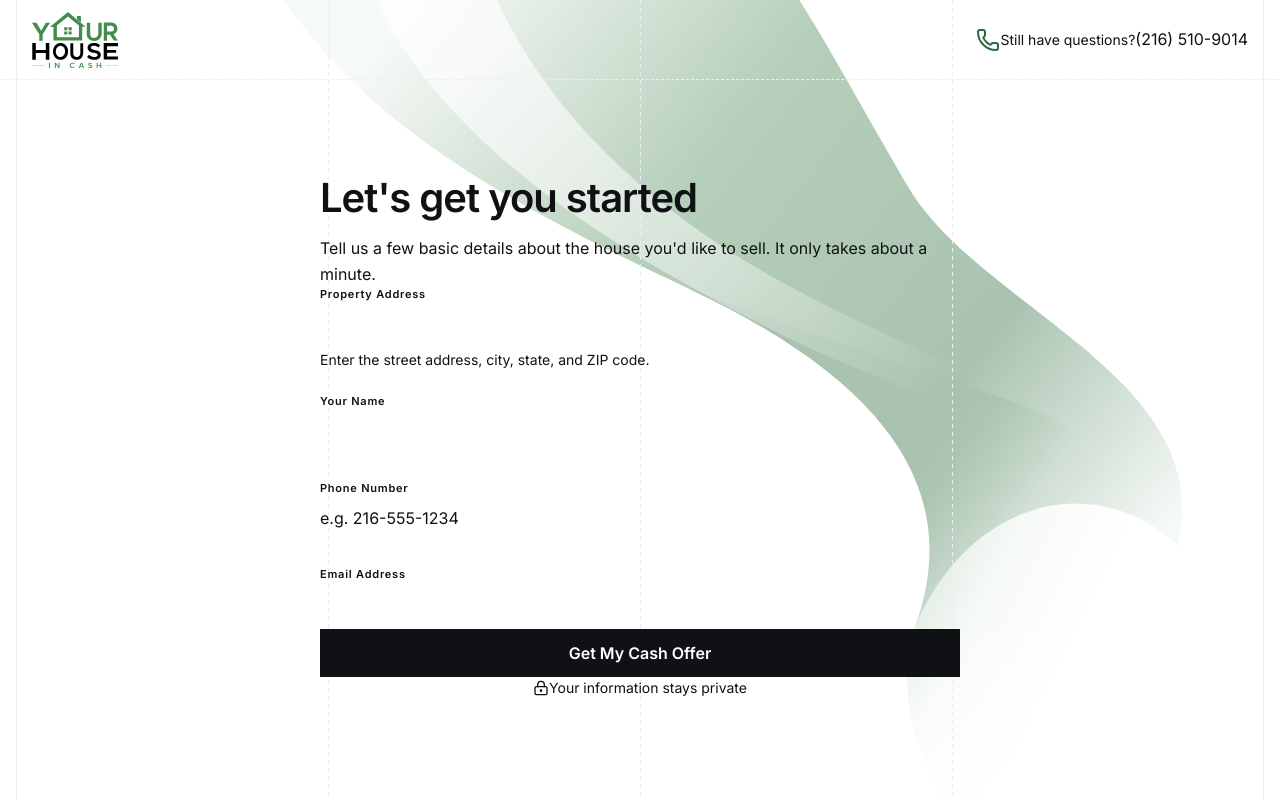
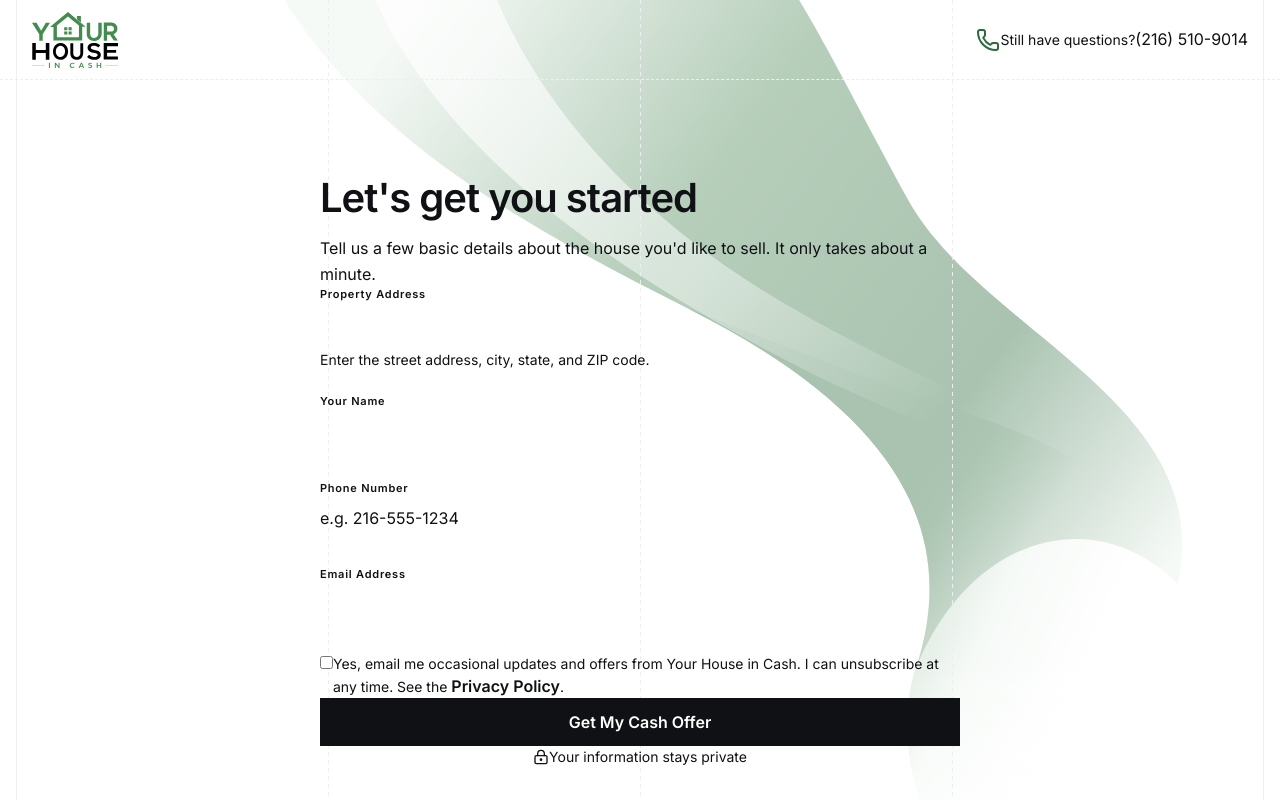
Before and after one commit to YHICAdmin/your-house-in-cash, a Next.js app: page /get-cash-offer in a window 1280 px wide. Shown: the top 800 px of the page. Built offline with nearby package versions, Linux system fonts and the light colour scheme.

Commit message:
add marketing check box to forms

```diff
--- a/project-documentation/form.md
+++ b/project-documentation/form.md
@@ -202,6 +202,13 @@ Inherits [Field](#field).
 * When a native radio or checkbox has visible focus, apply the global [Focus-Visible Treatment](accessibility.md#focus-visible-treatment) around its full option container instead of a separate outline around the indicator. Keyboard focus remains on the native control; the container does not become an additional tab stop.
 * While a choice group displays a validation error, set `aria-invalid="true"` on its `fieldset` and include the group error message's ID in the fieldset's `aria-describedby`, preserving any existing references to group guidance.
 
+# Optional Marketing Email Consent
+
+* A form may offer an unchecked optional checkbox for promotional email. It must not be required to submit the form and must never be preselected.
+* Its visible copy must identify the sender, describe the promotional-email purpose, state that recipients can unsubscribe, and link to the Privacy Policy.
+* This consent does not authorize automated marketing calls or texts. Those channels require a separate, legally reviewed consent flow.
+* When selected, submission storage records the affirmative choice, server capture time, and the consent-copy version. An unselected checkbox stores no consent time or version.
+
 # Submission State
 
 ## Component and Semantics
--- a/project-documentation/website-specification/privacy-policy-page.md
+++ b/project-documentation/website-specification/privacy-policy-page.md
@@ -111,7 +111,7 @@ We keep lead and inquiry information for three years after our last meaningful i
 
 #### Marketing Communications
 
-We may use your contact information to respond to your request, discuss your property, provide an offer, and follow up about a possible transaction. If we send promotional email, you can opt out by using the unsubscribe instructions in the message or contacting us. Submitting a form does not itself give permission for automated marketing calls or texts.
+We may use your contact information to respond to your request, discuss your property, provide an offer, and follow up about a possible transaction. Where a form offers an optional promotional-email checkbox, we use it to record your affirmative choice to receive occasional updates and offers. You can opt out of promotional email by using the unsubscribe instructions in the message or contacting us. Submitting a form does not itself give permission for automated marketing calls or texts.
 
 #### Privacy Requests
 
--- a/project-documentation/website-specification/seller-form-page.md
+++ b/project-documentation/website-specification/seller-form-page.md
@@ -101,6 +101,7 @@ Guide sellers through submitting their contact and property details to request a
   2. `Your Name`
   3. `Phone Number`
   4. `Email Address`
+  5. Optional email-marketing consent: `Yes, email me occasional updates and offers from Your House in Cash. I can unsubscribe at any time. See the Privacy Policy.`
 * Primary action: `Get My Cash Offer`.
 * Phone Number placeholder: `e.g. 216-555-1234`.
 * Save-failure message: `We couldn’t save your details. Please try again.`
@@ -120,6 +121,7 @@ Guide sellers through submitting their contact and property details to request a
 * `Your Name` uses the shared [Text Field](../form.md#text-field) as a single full-name field.
 * `Phone Number` uses the shared [Phone Field](../form.md#phone-field).
 * `Email Address` uses the shared [Email Field](../form.md#email-field).
+* The email-marketing checkbox follows the shared [Optional Marketing Email Consent](../form.md#optional-marketing-email-consent) requirements. It is optional and unchecked by default.
 * `Your Name` is valid when non-empty after trimming leading and trailing whitespace. It does not require two words or restrict the language or script used.
 
 ### Dimensions and Alignment
--- a/src/app/(site)/privacy-policy/page.tsx
+++ b/src/app/(site)/privacy-policy/page.tsx
@@ -72,7 +72,7 @@ export default function PrivacyPolicyPage() {
 
                 <section>
                   <h2 className="text-heading-3">Marketing Communications</h2>
-                  <p>We may use your contact information to respond to your request, discuss your property, provide an offer, and follow up about a possible transaction. If we send promotional email, you can opt out by using the unsubscribe instructions in the message or contacting us. Submitting a form does not itself give permission for automated marketing calls or texts.</p>
+                  <p>We may use your contact information to respond to your request, discuss your property, provide an offer, and follow up about a possible transaction. Where a form offers an optional promotional-email checkbox, we use it to record your affirmative choice to receive occasional updates and offers. You can opt out of promotional email by using the unsubscribe instructions in the message or contacting us. Submitting a form does not itself give permission for automated marketing calls or texts.</p>
                 </section>
 
                 <section>
--- a/src/app/api/contact-messages/route.ts
+++ b/src/app/api/contact-messages/route.ts
@@ -2,13 +2,15 @@ import { NextResponse } from "next/server";
 import { sql } from "@/lib/db";
 import { notifyContactMessage } from "@/lib/notifications";
 import { parseContactMessage } from "@/lib/submissions";
+
+const EMAIL_MARKETING_CONSENT_VERSION = "email-marketing-v1";
 
 export async function POST(request: Request) {
   const body = await request.json().catch(() => null);
   const message = parseContactMessage(body);
   if (!message) return NextResponse.json({ error: "Invalid message details." }, { status: 400 });
   try {
-    const rows = await sql`insert into contact_messages (sender_name, email_address, phone_digits, property_address, message) values (${message.name}, ${message.email}, ${message.phone}, ${message.address}, ${message.message}) returning id` as { id: string }[];
+    const rows = await sql`insert into contact_messages (sender_name, email_address, phone_digits, property_address, message, email_marketing_opt_in, email_marketing_consented_at, email_marketing_consent_version) values (${message.name}, ${message.email}, ${message.phone}, ${message.address}, ${message.message}, ${message.emailMarketingOptIn}, ${message.emailMarketingOptIn ? sql`now()` : null}, ${message.emailMarketingOptIn ? EMAIL_MARKETING_CONSENT_VERSION : null}) returning id` as { id: string }[];
     await notifyContactMessage(message);
     return NextResponse.json({ messageId: rows[0].id }, { status: 201 });
   } catch { return NextResponse.json({ error: "Unable to save message." }, { status: 500 }); }
--- a/src/app/api/leads/[leadId]/route.ts
+++ b/src/app/api/leads/[leadId]/route.ts
@@ -2,6 +2,8 @@ import { NextResponse } from "next/server";
 import { sql } from "@/lib/db";
 import { notifyLead } from "@/lib/notifications";
 import { parseLeadBasics, parseLeadDetails } from "@/lib/submissions";
+
+const EMAIL_MARKETING_CONSENT_VERSION = "email-marketing-v1";
 
 export async function PATCH(request: Request, { params }: { params: Promise<{ leadId: string }> }) {
   const { leadId } = await params;
@@ -12,7 +14,7 @@ export async function PATCH(request: Request, { params }: { params: Promise<{ le
   if (!basics && !details) return NextResponse.json({ error: "Invalid lead details." }, { status: 400 });
   try {
     const rows = basics
-      ? await sql`update leads set property_address = ${basics.address}, seller_name = ${basics.name}, phone_digits = ${basics.phone}, email_address = ${basics.email} where id = ${leadId} returning id, property_address, seller_name, phone_digits, email_address, property_condition, occupancy, selling_reasons, selling_timeline, notes`
+      ? await sql`update leads set property_address = ${basics.address}, seller_name = ${basics.name}, phone_digits = ${basics.phone}, email_address = ${basics.email}, email_marketing_opt_in = ${basics.emailMarketingOptIn}, email_marketing_consented_at = ${basics.emailMarketingOptIn ? sql`now()` : null}, email_marketing_consent_version = ${basics.emailMarketingOptIn ? EMAIL_MARKETING_CONSENT_VERSION : null} where id = ${leadId} returning id, property_address, seller_name, phone_digits, email_address, property_condition, occupancy, selling_reasons, selling_timeline, notes`
       : await sql`update leads set property_condition = ${details!.condition}, occupancy = ${details!.occupancy}, selling_reasons = ${details!.reasons}, selling_timeline = ${details!.timeline}, notes = ${details!.notes}, property_details_saved_at = now() where id = ${leadId} returning id, property_address, seller_name, phone_digits, email_address, property_condition, occupancy, selling_reasons, selling_timeline, notes`;
     const saved = rows[0] as { id: string; property_address: string; seller_name: string; phone_digits: string; email_address: string; property_condition: string | null; occupancy: string | null; selling_reasons: string[]; selling_timeline: string | null; notes: string | null } | undefined;
     if (saved) await notifyLead({ address: saved.property_address, name: saved.seller_name, phone: saved.phone_digits, email: saved.email_address, condition: saved.property_condition, occupancy: saved.occupancy, reasons: saved.selling_reasons, timeline: saved.selling_timeline, notes: saved.notes }, "updated");
--- a/src/app/api/leads/route.ts
+++ b/src/app/api/leads/route.ts
@@ -2,13 +2,15 @@ import { NextResponse } from "next/server";
 import { sql } from "@/lib/db";
 import { notifyLead } from "@/lib/notifications";
 import { parseLeadBasics } from "@/lib/submissions";
+
+const EMAIL_MARKETING_CONSENT_VERSION = "email-marketing-v1";
 
 export async function POST(request: Request) {
   const body = await request.json().catch(() => null);
   const lead = parseLeadBasics(body);
   if (!lead) return NextResponse.json({ error: "Invalid lead details." }, { status: 400 });
   try {
-    const rows = await sql`insert into leads (property_address, seller_name, phone_digits, email_address) values (${lead.address}, ${lead.name}, ${lead.phone}, ${lead.email}) returning id, property_address, seller_name, phone_digits, email_address, property_condition, occupancy, selling_reasons, selling_timeline, notes` as { id: string; property_address: string; seller_name: string; phone_digits: string; email_address: string; property_condition: string | null; occupancy: string | null; selling_reasons: string[]; selling_timeline: string | null; notes: string | null }[];
+    const rows = await sql`insert into leads (property_address, seller_name, phone_digits, email_address, email_marketing_opt_in, email_marketing_consented_at, email_marketing_consent_version) values (${lead.address}, ${lead.name}, ${lead.phone}, ${lead.email}, ${lead.emailMarketingOptIn}, ${lead.emailMarketingOptIn ? sql`now()` : null}, ${lead.emailMarketingOptIn ? EMAIL_MARKETING_CONSENT_VERSION : null}) returning id, property_address, seller_name, phone_digits, email_address, property_condition, occupancy, selling_reasons, selling_timeline, notes` as { id: string; property_address: string; seller_name: string; phone_digits: string; email_address: string; property_condition: string | null; occupancy: string | null; selling_reasons: string[]; selling_timeline: string | null; notes: string | null }[];
     const saved = rows[0];
     await notifyLead({ address: saved.property_address, name: saved.seller_name, phone: saved.phone_digits, email: saved.email_address, condition: saved.property_condition, occupancy: saved.occupancy, reasons: saved.selling_reasons, timeline: saved.selling_timeline, notes: saved.notes }, "new");
     return NextResponse.json({ leadId: saved.id }, { status: 201 });
--- a/src/components/contact/contact-form.module.css
+++ b/src/components/contact/contact-form.module.css
@@ -6,6 +6,19 @@
   display: flex;
   flex-direction: column;
   gap: var(--spacing-m);
+}
+
+.marketingConsent {
+  display: flex;
+  align-items: flex-start;
+  gap: var(--spacing-xs);
+  color: var(--color-text-secondary);
+  cursor: pointer;
+}
+
+.marketingConsent input {
+  flex: 0 0 auto;
+  margin-top: 0.2em;
 }
 
 .actions {
--- a/src/components/contact/contact-form.tsx
+++ b/src/components/contact/contact-form.tsx
@@ -12,8 +12,9 @@ import styles from "./contact-form.module.css";
 
 const keys = ["name", "email", "phone", "address", "message"] as const;
 type Key = typeof keys[number];
-type Values = Record<Key, string>;
-const empty: Values = { name: "", email: "", phone: "", address: "", message: "" };
+type FieldValues = Record<Key, string>;
+type Values = FieldValues & { emailMarketingOptIn: boolean };
+const empty: Values = { name: "", email: "", phone: "", address: "", message: "", emailMarketingOptIn: false };
 const ids: Record<Key, string> = { name: "contact-name", email: "contact-email", phone: "contact-phone", address: "contact-address", message: "contact-message" };
 
 function valid(key: Key, value: string) {
@@ -27,7 +28,7 @@ function valid(key: Key, value: string) {
 
 export function ContactForm({ onSuccess }: { onSuccess?: () => void }) {
   const [values, setValues] = useState(empty);
-  const [errors, setErrors] = useState<Partial<Values>>({});
+  const [errors, setErrors] = useState<Partial<FieldValues>>({});
   const [failure, setFailure] = useState("");
   const [success, setSuccess] = useState(false);
   const [pending, setPending] = useState(false);
@@ -53,7 +54,7 @@ export function ContactForm({ onSuccess }: { onSuccess?: () => void }) {
 
   const submit = async (event: React.FormEvent<HTMLFormElement>) => {
     event.preventDefault();
-    const nextErrors = Object.fromEntries(keys.map(key => [key, valid(key, values[key])])) as Values;
+    const nextErrors = Object.fromEntries(keys.map(key => [key, valid(key, values[key])])) as FieldValues;
     setErrors(nextErrors);
     const firstInvalid = keys.find(key => nextErrors[key]);
     if (firstInvalid) {
@@ -87,6 +88,11 @@ export function ContactForm({ onSuccess }: { onSuccess?: () => void }) {
       <PhoneField id={ids.phone} name="phone" label="Phone number (optional)" disabled={pending} value={values.phone} onValueChange={value => change("phone", value)} onBlur={() => setErrors(current => ({ ...current, phone: valid("phone", values.phone) }))} error={errors.phone} />
       <AddressField id={ids.address} label="Property address (optional)" disabled={pending} value={values.address} onValueChange={value => change("address", value)} onBlur={() => setErrors(current => ({ ...current, address: valid("address", values.address) }))} error={errors.address} />
       <Textarea id={ids.message} name="message" label="Message" guidance={`${(CONTACT_MESSAGE_MAX_LENGTH - values.message.length).toLocaleString()} characters remaining.`} required disabled={pending} rows={5} maxLength={CONTACT_MESSAGE_MAX_LENGTH} value={values.message} onChange={event => change("message", event.target.value)} onBlur={() => setErrors(current => ({ ...current, message: valid("message", values.message) }))} error={errors.message} />
+      <label className={`text-body-small focus-container ${styles.marketingConsent}`}>
+        <input name="emailMarketingOptIn" type="checkbox" checked={values.emailMarketingOptIn} disabled={pending}
+          onChange={event => setValues(current => ({ ...current, emailMarketingOptIn: event.target.checked }))} />
+        <span>Yes, email me occasional updates and offers from Your House in Cash. I can unsubscribe at any time. See the <TextLink href="/privacy-policy">Privacy Policy</TextLink>.</span>
+      </label>
     </div>
     <div className={styles.actions}>
       {failure && <p className={`${styles.failure} text-body-small`} role="alert">{failure}</p>}
--- a/src/components/seller/seller-details.tsx
+++ b/src/components/seller/seller-details.tsx
@@ -3,6 +3,7 @@
 import { useState } from "react";
 import { LockKeyhole } from "lucide-react";
 import { Button } from "@/components/ui/button";
+import { TextLink } from "@/components/ui/text-link";
 import { TextField } from "@/components/form/field";
 import { PhoneField } from "@/components/form/phone-field";
 import { AddressField } from "@/components/form/address-field";
@@ -11,7 +12,7 @@ import styles from "./seller-form.module.css";
 
 const order = ["address", "name", "phone", "email"] as const;
 type Key = typeof order[number];
-export type SellerValues = Record<Key, string>;
+export type SellerValues = Record<Key, string> & { emailMarketingOptIn: boolean };
 type Values = SellerValues;
 function validate(key: Key, value: string) {
   const trimmed = value.trim();
@@ -25,7 +26,7 @@ export function SellerDetails({ initialValues, onSave }: {
   initialValues?: SellerValues;
   onSave?: (values: SellerValues) => Promise<void>;
 } = {}) {
-  const [values, setValues] = useState<Values>(initialValues ?? { address: "", name: "", phone: "", email: "" });
+  const [values, setValues] = useState<Values>(initialValues ?? { address: "", name: "", phone: "", email: "", emailMarketingOptIn: false });
   const [errors, setErrors] = useState<Partial<Values>>({});
   const [failure, setFailure] = useState("");
   const [pending, setPending] = useState(false);
@@ -63,6 +64,11 @@ export function SellerDetails({ initialValues, onSave }: {
         value={values.phone} onValueChange={value => change("phone", value)} onBlur={() => blur("phone")} error={errors.phone} />
       <TextField id="email" name="email" label="Email Address" type="email" required disabled={pending} autoComplete="email"
         value={values.email} onChange={event => change("email", event.target.value)} onBlur={() => blur("email")} error={errors.email} />
+      <label className={`text-body-small focus-container ${styles.marketingConsent}`}>
+        <input name="emailMarketingOptIn" type="checkbox" checked={values.emailMarketingOptIn} disabled={pending}
+          onChange={event => setValues(previous => ({ ...previous, emailMarketingOptIn: event.target.checked }))} />
+        <span>Yes, email me occasional updates and offers from Your House in Cash. I can unsubscribe at any time. See the <TextLink href="/privacy-policy">Privacy Policy</TextLink>.</span>
+      </label>
     </div>
     <div className={styles.actions}>
       {failure && <p className={`text-body-small ${styles.error}`}>{failure}</p>}
--- a/src/components/seller/seller-form.module.css
+++ b/src/components/seller/seller-form.module.css
@@ -9,6 +9,9 @@
 .intro { margin-bottom: var(--spacing-l); }
 .intro p { margin-top: var(--spacing-s); color: var(--color-text-secondary); }
 .fields { display: flex; flex-direction: column; gap: var(--spacing-m); }
+.marketingConsent { display: flex; gap: var(--spacing-xs); align-items: flex-start; color: var(--color-text-secondary); cursor: pointer; }
+.marketingConsent input { flex: 0 0 auto; margin-top: 0.2em; }
+.marketingConsent :global(a) { display: inline; }
 .actions { margin-top: var(--spacing-l); display: flex; flex-direction: column; align-items: flex-start; gap: var(--spacing-xs); }
 .primary { width: 100%; }
 .continueButton { width: 100%; }
--- a/src/lib/submissions.ts
+++ b/src/lib/submissions.ts
@@ -8,9 +8,9 @@ const occupancies = ["Owner-occupied", "Tenant-occupied", "Vacant", "Other / Not
 const reasons = ["Inherited property", "Moving / Relocating", "Financial difficulties", "Too many repairs", "Tired of being a landlord", "Downsizing", "Other"] as const;
 const timelines = ["As soon as possible", "Within 1–3 months", "Within 3–6 months", "More than 6 months", "Just exploring"] as const;
 
-export type LeadBasics = { address: string; name: string; phone: string; email: string };
+export type LeadBasics = { address: string; name: string; phone: string; email: string; emailMarketingOptIn: boolean };
 export type LeadDetails = { condition: string | null; occupancy: string | null; reasons: string[]; timeline: string | null; notes: string | null };
-export type ContactMessage = { name: string; email: string; phone: string | null; address: string | null; message: string };
+export type ContactMessage = { name: string; email: string; phone: string | null; address: string | null; message: string; emailMarketingOptIn: boolean };
 
 function record(value: unknown): Record<string, unknown> | null { return typeof value === "object" && value !== null && !Array.isArray(value) ? value as Record<string, unknown> : null; }
 function string(value: unknown): string | null { return typeof value === "string" ? value.trim() : null; }
@@ -23,11 +23,12 @@ function choice(value: unknown, allowed: readonly string[]): string | null | und
 }
 function email(value: unknown): string | null { const result = string(value); return result && emailPattern.test(result) ? result.toLowerCase() : null; }
 function phone(value: unknown, required: boolean): string | null | undefined { const result = string(value); if (!result) return required ? undefined : null; return validUSPhone(result) ? normalizePhone(result) : undefined; }
+function optionalBoolean(value: unknown): boolean | undefined { return value === undefined ? false : typeof value === "boolean" ? value : undefined; }
 
 export function parseLeadBasics(value: unknown): LeadBasics | null {
   const body = record(value); if (!body) return null;
-  const address = string(body.address), name = string(body.name), phoneNumber = phone(body.phone, true), emailAddress = email(body.email);
-  return address && name && phoneNumber && emailAddress ? { address, name, phone: phoneNumber, email: emailAddress } : null;
+  const address = string(body.address), name = string(body.name), phoneNumber = phone(body.phone, true), emailAddress = email(body.email), emailMarketingOptIn = optionalBoolean(body.emailMarketingOptIn);
+  return address && name && phoneNumber && emailAddress && emailMarketingOptIn !== undefined ? { address, name, phone: phoneNumber, email: emailAddress, emailMarketingOptIn } : null;
 }
 
 export function parseLeadDetails(value: unknown): LeadDetails | null {
@@ -40,6 +41,6 @@ export function parseLeadDetails(value: unknown): LeadDetails | null {
 
 export function parseContactMessage(value: unknown): ContactMessage | null {
   const body = record(value); if (!body) return null;
-  const name = string(body.name), emailAddress = email(body.email), phoneNumber = phone(body.phone, false), address = optionalString(body.address), message = string(body.message);
-  return name && emailAddress && phoneNumber !== undefined && address !== undefined && message && message.length <= CONTACT_MESSAGE_MAX_LENGTH ? { name, email: emailAddress, phone: phoneNumber, address, message } : null;
+  const name = string(body.name), emailAddress = email(body.email), phoneNumber = phone(body.phone, false), address = optionalString(body.address), message = string(body.message), emailMarketingOptIn = optionalBoolean(body.emailMarketingOptIn);
+  return name && emailAddress && phoneNumber !== undefined && address !== undefined && message && message.length <= CONTACT_MESSAGE_MAX_LENGTH && emailMarketingOptIn !== undefined ? { name, email: emailAddress, phone: phoneNumber, address, message, emailMarketingOptIn } : null;
 }
```
Also changed, not shown: 1 other file (tests, documents, lock files or other folders).
